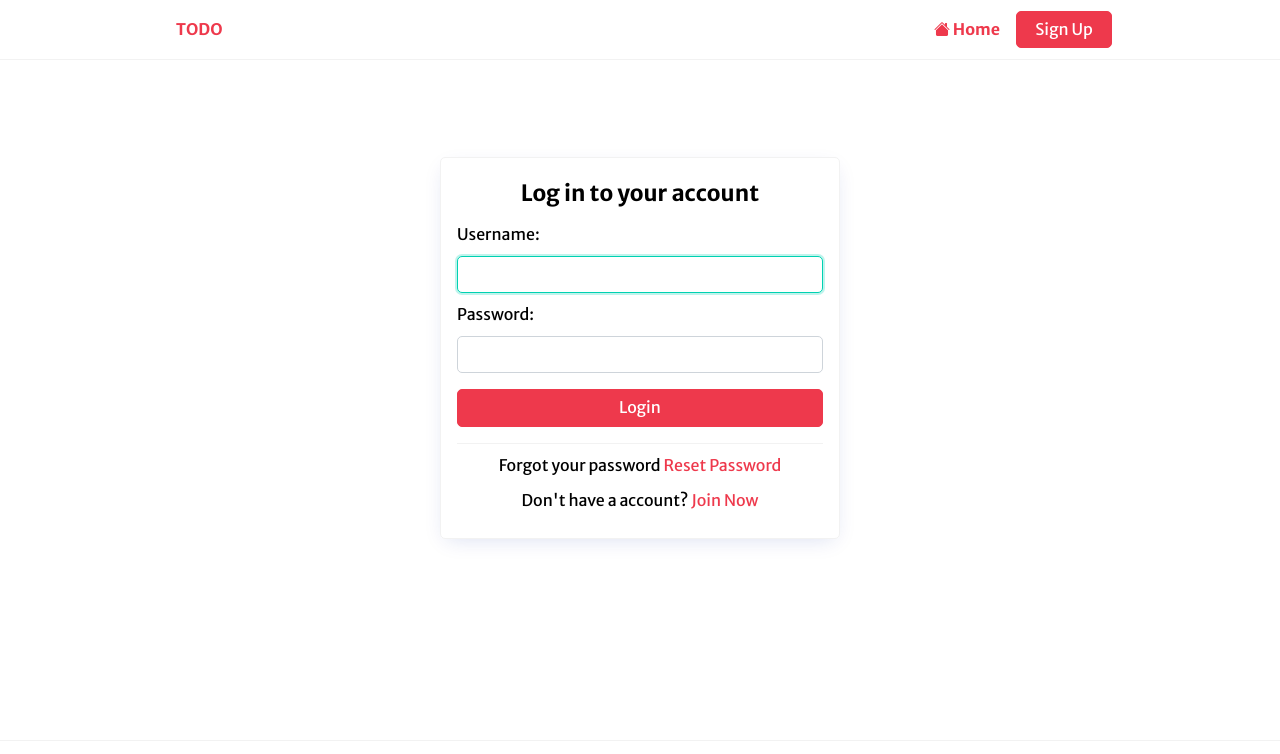
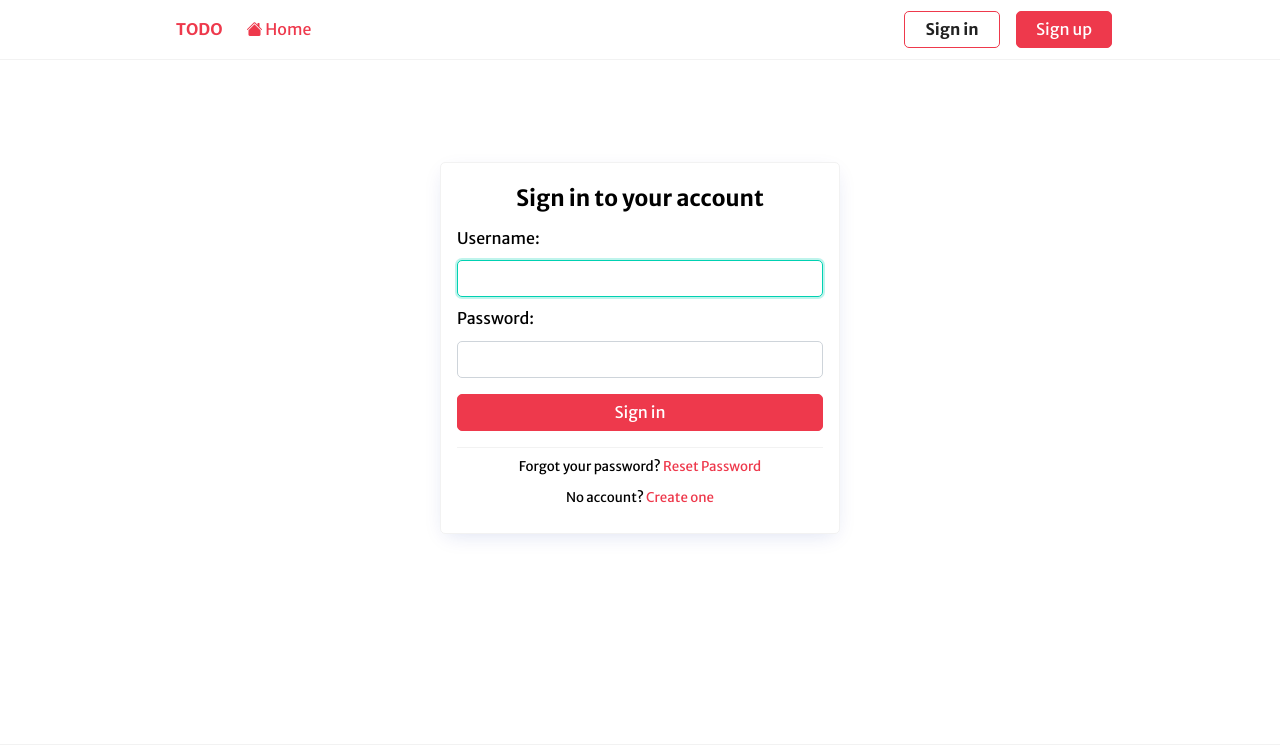
Before and after one commit to zzbyy/TASK_LIST, a Django app: page /login/ in a window 1280 px wide. Shown: the top 754 px of the page. Run offline with Django 4.2, Linux system fonts and the light colour scheme.

Commit message:
created users SignupView to enable sign up

```diff
--- a/templates/base.html
+++ b/templates/base.html
@@ -18,9 +18,10 @@
                         <a href="{% url 'todo:tasks' %}"><i class="bi bi-list-task"></i> My Tasks</a>
                         <a href="{% url 'todo:task_create' %}"><i class="bi bi-plus"></i> Create Task</a>
                         <a href="#">Hi {{ request.user | title }}</a>
-                        <a href="{% url 'users:logout' %}"><i class="bi bi-box-arrow-right"></i> Logout</a>
+                        <a href="{% url 'users:logout' %}"><i class="bi bi-box-arrow-right"></i> Sign out</a>
                     {% else %}
-                        <a href="#" class="btn btn-primary">Sign Up</a>
+                        <a href="{% url 'users:login' %}" class="btn btn-outline">Sign in</a>
+                        <a href="{% url 'users:signup' %}" class="btn btn-primary">Sign up</a>
                     {% endif %}
                 </nav>
             </div>
@@ -40,7 +41,7 @@
         </main>
         <footer class="footer">
             <div class="container">
-                <p>&copy; Copyright {% now "Y" %} by<a href="https://www.pythontutorial.net">Python Tutorial</a></p>
+                <small><p>&copy; Copyright {% now "Y" %}  by <a href="https://www.pythontutorial.net"> Python Tutorial</a></p></small>
             </div>
         </footer>
     </body>
--- a/templates/home.html
+++ b/templates/home.html
@@ -8,7 +8,7 @@
 		<div class="feature-content">
 			<h1>Todo</h1>
 			<p>Todo helps you more focus, either work or play.</p>
-			<a class="btn btn-primary cta" href="#">Get Started</a>
+			<a class="btn btn-primary cta" href="{% url 'users:signup' %}">Get Started</a>
 		</div>
 		<img src="{% static 'images/feature.jpg' %}" alt="" class="feature-image">
 	</section>
--- a/users/templates/users/login.html
+++ b/users/templates/users/login.html
@@ -5,7 +5,7 @@
 	  <form method="post" class="card" novalidate>
 	  	{% csrf_token %}
 
-	    <h2 class="text-center">Log in to your account</h2>
+	    <h2 class="text-center">Sign in to your account</h2>
 		{% for field in form %}
 	    		{{ field.label_tag }}
 	        	{{ field }}
@@ -13,10 +13,10 @@
 	        		<small>{{ field.errors|striptags }}</small>
 	        	{% endif %}
 		{% endfor %}
-		<input type="submit" value="Login" class="btn btn-primary full-width">
+		<input type="submit" value="Sign in" class="btn btn-primary full-width">
 		<hr>
-		<p class="text-center">Forgot your password <a href="#">Reset Password</a></p>
-		<p class="text-center">Don't have a account? <a href="#">Join Now</a></p>
+		<small><p class="text-center">Forgot your password? <a href="#">Reset Password</a></p></small>
+		<small><p class="text-center">No account? <a href="{% url 'users:signup'%}">Create one</a></p></small>
 	</form>
 </div>
 
--- a/users/urls.py
+++ b/users/urls.py
@@ -1,9 +1,11 @@
 from django.urls import path
-from .views import MyLoginView
 from django.contrib.auth.views import LogoutView
+
+from . import views
 
 app_name = 'users'
 urlpatterns = [
-    path('login/', MyLoginView.as_view(), name='login'),
-    path('logout/', LogoutView.as_view(next_page='login'), name='logout'),
+    path('login/', views.MyLoginView.as_view(), name='login'),
+    path('logout/', LogoutView.as_view(next_page='users:login'), name='logout'),
+    path('signup/', views.SignupView.as_view(), name='signup'),
 ]
--- a/users/views.py
+++ b/users/views.py
@@ -1,6 +1,13 @@
 from django.contrib.auth.views import LoginView
+from django.contrib.auth.forms import UserCreationForm
+from django.contrib.auth import login
+from django.contrib.auth.models import User
+from django.http import HttpResponse
 from django.urls import reverse_lazy
+from django.views import generic
 from django.contrib import messages
+
+from .forms import SignupForm
 
 
 class MyLoginView(LoginView):
@@ -16,3 +23,18 @@
     def form_invalid(self, form):
         messages.add_message(self.request, messages.ERROR, 'Invalid username or password')
         return self.render_to_response(self.get_context_data(form=form))
+
+
+class SignupView(generic.FormView):
+    template_name = 'users/signup.html'
+    form_class = SignupForm
+    success_url = reverse_lazy('todo:tasks')
+    redirect_authenticated_user = True
+
+    def form_valid(self, form):
+        user = form.save()
+
+        if user:
+            login(self.request, user)
+
+        return super().form_valid(form)
```
Also changed, not shown: todo/views.py (+17 -0 lines), users/forms.py (added, +11 -0 lines), users/templates/users/signup.html (added, +23 -0 lines), db.sqlite3.
